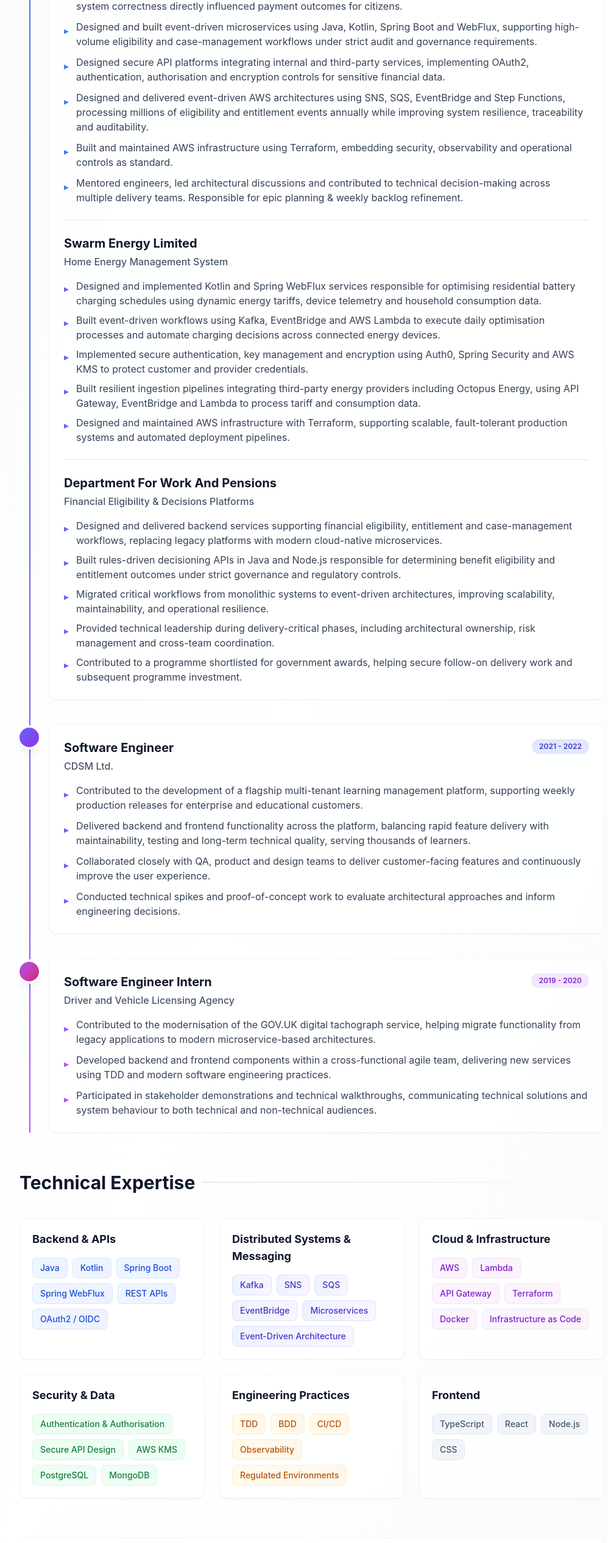
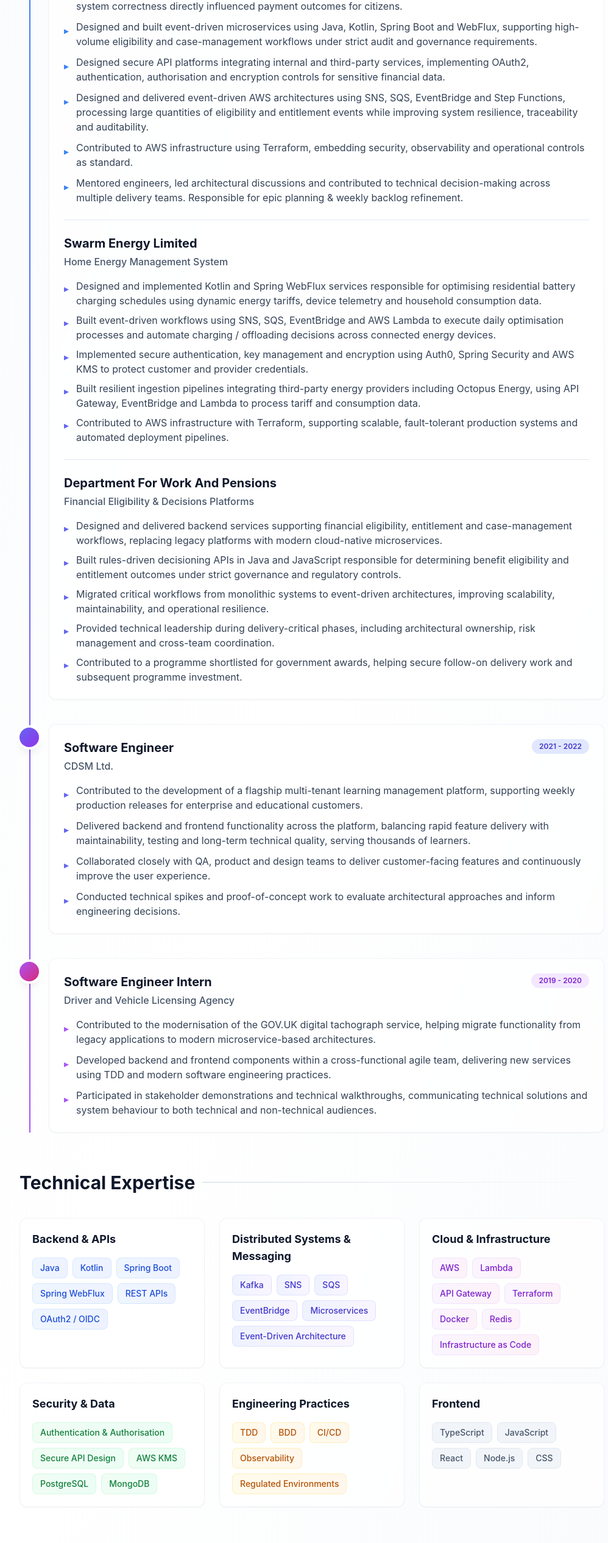
Before and after one commit to aaronlewisdev/cv-portfolio, a Next.js app: page / in a window 1280 px wide. Shown: the part 809-3339 px from the top of the page at 61% size, without its empty margins (128-1126 px from the left). Built offline with nearby package versions, Linux system fonts and the light colour scheme.

Commit message:
fine-tuning content#

```diff
--- a/app/page.tsx
+++ b/app/page.tsx
@@ -134,11 +134,11 @@ export default function Home() {
                     </li>
                     <li className="flex gap-3">
                       <span className="text-blue-500 dark:text-blue-400 mt-1.5 flex-shrink-0">▸</span>
-                      <span>Designed and delivered event-driven AWS architectures using SNS, SQS, EventBridge and Step Functions, processing millions of eligibility and entitlement events annually while improving system resilience, traceability and auditability.</span>
+                      <span>Designed and delivered event-driven AWS architectures using SNS, SQS, EventBridge and Step Functions, processing large quantities of eligibility and entitlement events while improving system resilience, traceability and auditability.</span>
                     </li>
                     <li className="flex gap-3">
                       <span className="text-blue-500 dark:text-blue-400 mt-1.5 flex-shrink-0">▸</span>
-                      <span>Built and maintained AWS infrastructure using Terraform, embedding security, observability and operational controls as standard.</span>
+                      <span>Contributed to AWS infrastructure using Terraform, embedding security, observability and operational controls as standard.</span>
                     </li>
                     <li className="flex gap-3">
                       <span className="text-blue-500 dark:text-blue-400 mt-1.5 flex-shrink-0">▸</span>
@@ -176,7 +176,7 @@ export default function Home() {
                       </li>
                       <li className="flex gap-3">
                         <span className="text-indigo-500 dark:text-indigo-400 mt-1 flex-shrink-0">▸</span>
-                        <span>Built event-driven workflows using Kafka, EventBridge and AWS Lambda to execute daily optimisation processes and automate charging decisions across connected energy devices.</span>
+                        <span>Built event-driven workflows using SNS, SQS, EventBridge and AWS Lambda to execute daily optimisation processes and automate charging / offloading decisions across connected energy devices.</span>
                       </li>
                       <li className="flex gap-3">
                         <span className="text-indigo-500 dark:text-indigo-400 mt-1 flex-shrink-0">▸</span>
@@ -188,7 +188,7 @@ export default function Home() {
                       </li>
                       <li className="flex gap-3">
                         <span className="text-indigo-500 dark:text-indigo-400 mt-1 flex-shrink-0">▸</span>
-                        <span>Designed and maintained AWS infrastructure with Terraform, supporting scalable, fault-tolerant production systems and automated deployment pipelines.</span>
+                        <span>Contributed to AWS infrastructure with Terraform, supporting scalable, fault-tolerant production systems and automated deployment pipelines.</span>
                       </li>
                     </ul>
                   </div>
@@ -222,7 +222,7 @@ export default function Home() {
                       </li>
                       <li className="flex gap-3">
                         <span className="text-indigo-500 dark:text-indigo-400 mt-1 flex-shrink-0">▸</span>
-                        <span>Built rules-driven decisioning APIs in Java and Node.js responsible for determining benefit eligibility and entitlement outcomes under strict governance and regulatory controls.</span>
+                        <span>Built rules-driven decisioning APIs in Java and JavaScript responsible for determining benefit eligibility and entitlement outcomes under strict governance and regulatory controls.</span>
                       </li>
                       <li className="flex gap-3">
                         <span className="text-indigo-500 dark:text-indigo-400 mt-1 flex-shrink-0">▸</span>
@@ -376,7 +376,7 @@ export default function Home() {
                 Cloud & Infrastructure
               </h3>
               <div className="flex flex-wrap gap-2">
-                {['AWS', 'Lambda', 'API Gateway', 'Terraform', 'Docker', 'Infrastructure as Code'].map((skill) => (
+                {['AWS', 'Lambda', 'API Gateway', 'Terraform', 'Docker', 'Redis', 'Infrastructure as Code'].map((skill) => (
                   <span key={skill} className="px-3 py-1.5 bg-gradient-to-r from-purple-50 to-pink-50 dark:from-purple-950/30 dark:to-pink-950/30 text-purple-700 dark:text-purple-300 rounded-lg text-sm font-medium border border-purple-200/50 dark:border-purple-800/50 hover:scale-105 hover:shadow-sm transition-transform cursor-default">
                     {skill}
                   </span>
@@ -412,7 +412,7 @@ export default function Home() {
                 Frontend
               </h3>
               <div className="flex flex-wrap gap-2">
-                {['TypeScript', 'React', 'Node.js', 'CSS'].map((skill) => (
+                {['TypeScript', 'JavaScript', 'React', 'Node.js', 'CSS'].map((skill) => (
                   <span key={skill} className="px-3 py-1.5 bg-slate-100 dark:bg-slate-800/50 text-slate-600 dark:text-slate-400 rounded-lg text-sm font-medium border border-slate-200 dark:border-slate-700 hover:scale-105 hover:shadow-sm transition-transform cursor-default">
                     {skill}
                   </span>
```
